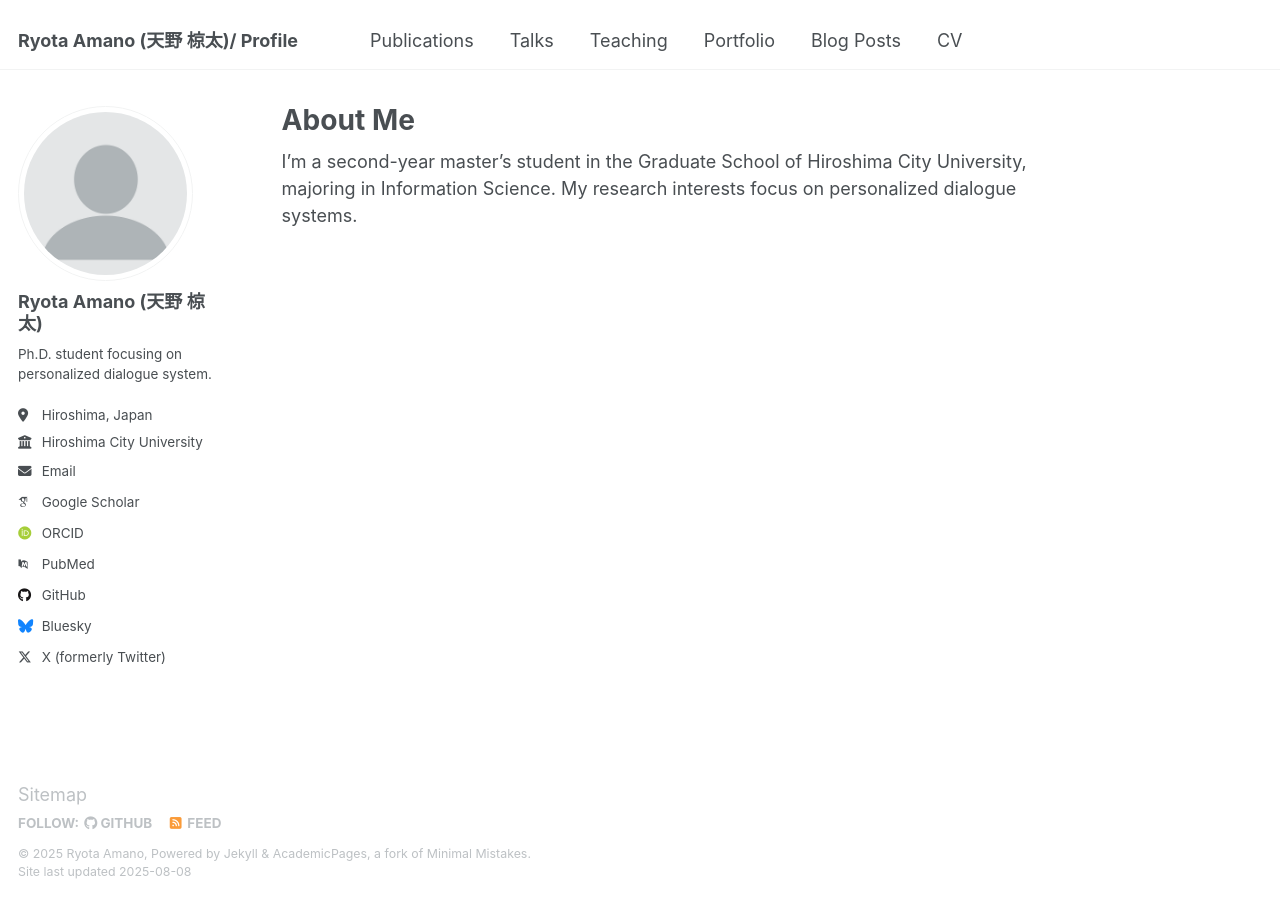
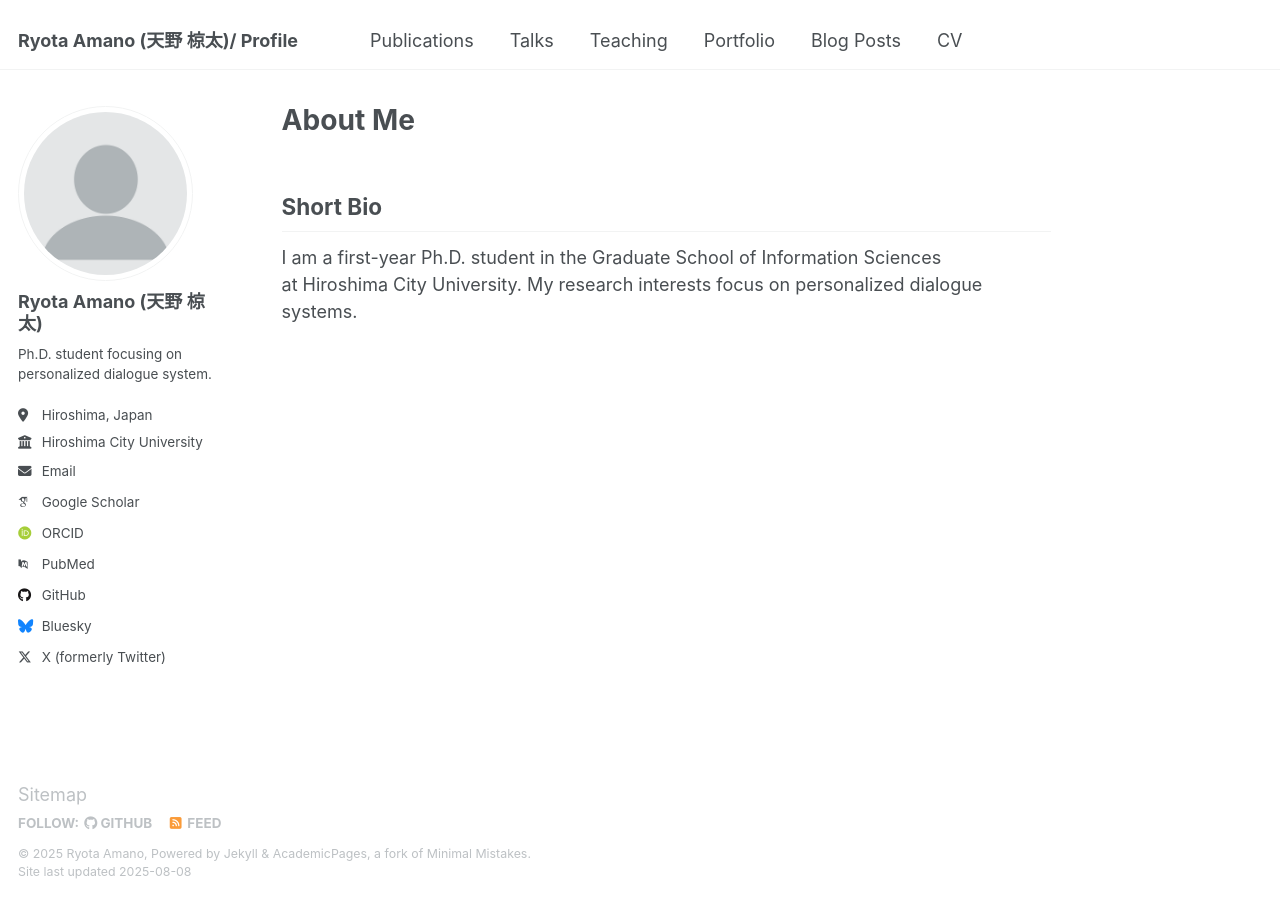
Before and after one commit to mimi-333/mimi-333.github.io, a Jekyll site: the page built from _pages/about.md, in a window 1280 px wide. Built offline with Jekyll 4.4.1, drawn with Linux system fonts in a browser that asks for light colours; some web fonts are replaced.

Commit message:
Update about.md

```diff
--- a/_pages/about.md
+++ b/_pages/about.md
@@ -7,4 +7,6 @@ redirect_from:
   - /about.html
 ---
 
-I'm a second-year master's student in the Graduate School of Hiroshima City University, majoring in Information Science. My research interests focus on personalized dialogue systems.
+## Short Bio
+I am a first-year Ph.D. student in the Graduate School of Information Sciences
+at Hiroshima City University. My research interests focus on personalized dialogue systems.
```
